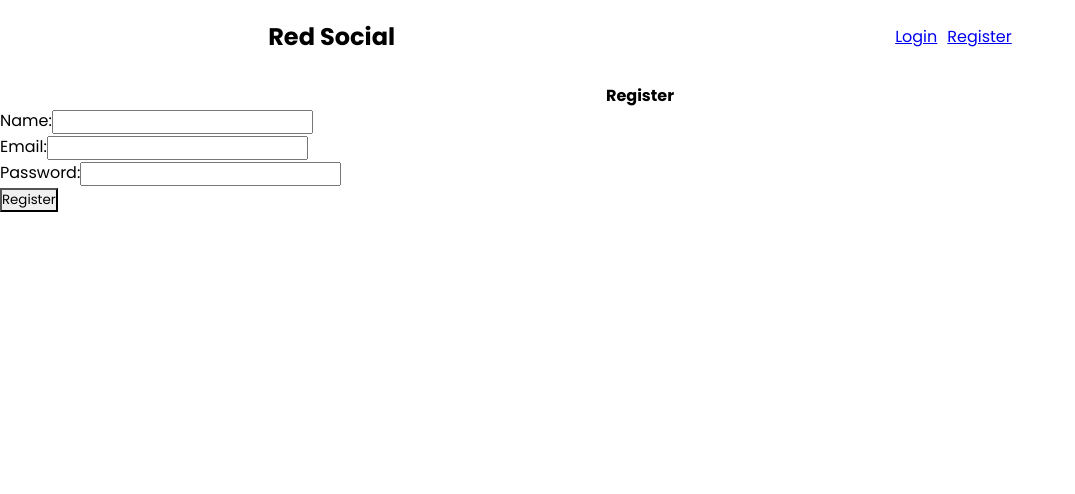
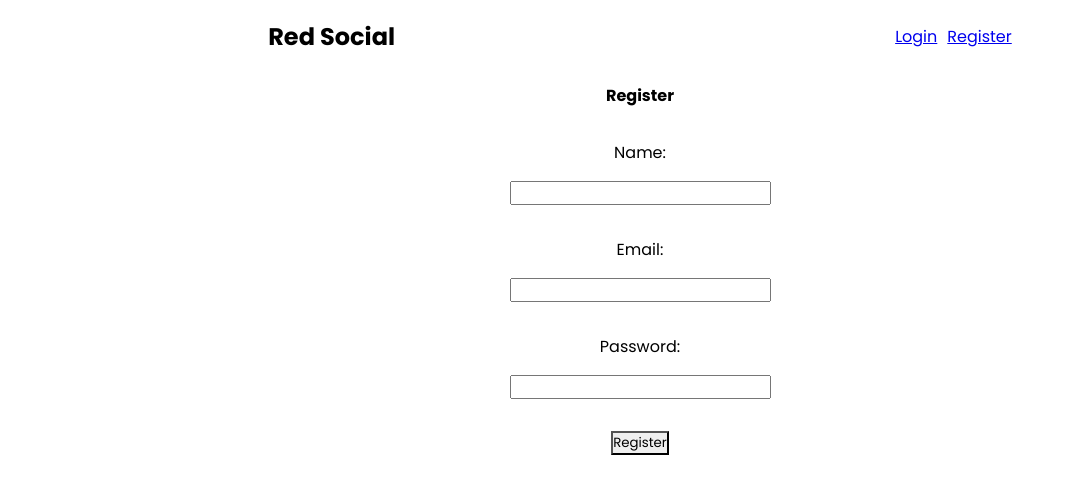
Before and after one commit to valpas312/redsocial, a React (Vite) app in the folder redsocial/: page /register in a window 1280 px wide. Shown: the top 494 px of the page, without its empty margins (0-1075 px from the left). Built offline with nearby package versions, Linux system fonts and the light colour scheme; the HTML template or start-up script is replaced by a standard one.

Commit message:
agregando estilos y requerimientos

```diff
--- a/redsocial/src/pages/Login.jsx
+++ b/redsocial/src/pages/Login.jsx
@@ -1,10 +1,15 @@
 import React, { useEffect, useState, useContext } from "react";
 import useAxiosUsers from "../hooks/useAxios";
-import { Box, Button, Input, Text } from "@chakra-ui/react";
+import { Box, Button, Input, Text, useMediaQuery, useToast } from "@chakra-ui/react";
 import { Link, useNavigate } from "react-router-dom";
 import { contexto } from "../App";
 
 const Login = () => {
+
+  const toast = useToast();
+
+  const [isLargerThan768] = useMediaQuery("(min-width: 768px)");
+
   const [user, setUser] = useContext(contexto);
 
   const navigate = useNavigate();
@@ -37,7 +42,13 @@ const Login = () => {
     const user = isEqual(name, password);
 
     user
-      ? (alert("Login successful"), navigate("/"), setUser(user))
+      ? (toast({
+          title: "Login successful",
+          description: "Welcome to the social network",
+          status: "success",
+          duration: 9000,
+          isClosable: true,
+      }), navigate("/"), setUser(user))
       : alert("Login failed");
 
     setName("");
@@ -71,8 +82,15 @@ const Login = () => {
         justifyContent="center"
         alignItems="center"
         gap="2rem"
+        textAlign="center"
       >
-        <div>
+        <Box
+          display="flex"
+          flexDirection="column"
+          justifyContent="center"
+          alignItems="center"
+          gap="1rem"
+        >
           <label htmlFor="name">Name:</label>
           <Input
             variant="filled"
@@ -80,9 +98,17 @@ const Login = () => {
             id="name"
             value={name}
             onChange={(event) => setName(event.target.value)}
+            w={isLargerThan768 ? "100%" : "80%"}
+            required
           />
-        </div>
-        <div>
+        </Box>
+        <Box
+          display="flex"
+          flexDirection="column"
+          justifyContent="center"
+          alignItems="center"
+          gap="1rem"
+        >
           <label htmlFor="password">Password:</label>
           <Input
             variant="filled"
@@ -90,8 +116,10 @@ const Login = () => {
             id="password"
             value={password}
             onChange={(event) => setPassword(event.target.value)}
+            w={isLargerThan768 ? "100%" : "80%"}
+            required
           />
-        </div>
+        </Box>
         <Button colorScheme="teal" variant="outline" type="submit">
           Login
         </Button>
--- a/redsocial/src/pages/Register.jsx
+++ b/redsocial/src/pages/Register.jsx
@@ -1,9 +1,14 @@
 import React, { useState } from "react";
 import useAxiosUsers from "../hooks/useAxios";
-import { Button, Input, Text } from "@chakra-ui/react";
+import { Box, Button, Input, Text, useMediaQuery, useToast } from "@chakra-ui/react";
 import { useNavigate } from "react-router-dom";
 
 const Register = () => {
+
+  const toast = useToast();
+
+  const [isLargerThan768] = useMediaQuery("(min-width: 768px)");
+
   const navigate = useNavigate();
 
   const [name, setName] = useState("");
@@ -26,12 +31,24 @@ const Register = () => {
       .then((response) => {
         console.log(response.data);
         setUser(response.data);
-        alert("Register successful");
+        toast({
+          title: "Register successful",
+          description: "Login to continue",
+          status: "success",
+          duration: 9000,
+          isClosable: true,
+        });
         navigate("/login");
       })
       .catch((error) => {
         console.log(error);
-        alert("Register failed");
+        toast({
+          title: "Register failed",
+          description: "Please try again",
+          status: "error",
+          duration: 9000,
+          isClosable: true,
+        });
       });
 
     setName("");
@@ -40,7 +57,15 @@ const Register = () => {
   };
 
   return (
-    <>
+    <Box
+      w="100%"
+      h="100%"
+      display="flex"
+      flexDirection="column"
+      justifyContent="center"
+      alignItems="center"
+      gap="2rem"
+    >
       <Text
         fontSize="4xl"
         fontWeight="bold"
@@ -50,8 +75,24 @@ const Register = () => {
       >
         Register
       </Text>
-      <form onSubmit={handleSubmit}>
-        <div>
+      <Box
+        as="form"
+        onSubmit={handleSubmit}
+        display="flex"
+        flexDirection="column"
+        justifyContent="center"
+        alignItems="center"
+        gap="2rem"
+        textAlign="center"
+        >
+        <Box
+          display="flex"
+          flexDirection="column"
+          justifyContent="center"
+          alignItems="center"
+          gap="1rem"
+          w={isLargerThan768 ? "100%" : "80%"}
+        >
           <label htmlFor="name">Name:</label>
           <Input
             variant="filled"
@@ -59,9 +100,17 @@ const Register = () => {
             id="name"
             value={name}
             onChange={(event) => setName(event.target.value)}
+            required
           />
-        </div>
-        <div>
+        </Box>
+        <Box
+          display="flex"
+          flexDirection="column"
+          justifyContent="center"
+          alignItems="center"
+          gap="1rem"
+          w={isLargerThan768 ? "100%" : "80%"}
+        >
           <label htmlFor="email">Email:</label>
           <Input
             variant="filled"
@@ -69,9 +118,17 @@ const Register = () => {
             id="email"
             value={email}
             onChange={(event) => setEmail(event.target.value)}
+            required
           />
-        </div>
-        <div>
+        </Box>
+        <Box
+          display="flex"
+          flexDirection="column"
+          justifyContent="center"
+          alignItems="center"
+          gap="1rem"
+          w={isLargerThan768 ? "100%" : "80%"}
+        >
           <label htmlFor="password">Password:</label>
           <Input
             variant="filled"
@@ -79,13 +136,14 @@ const Register = () => {
             id="password"
             value={password}
             onChange={(event) => setPassword(event.target.value)}
+            required
           />
-        </div>
+        </Box>
         <Button colorScheme="teal" variant="outline" type="submit">
           Register
         </Button>
-      </form>
-    </>
+      </Box>
+    </Box>
   );
 };
 
```
